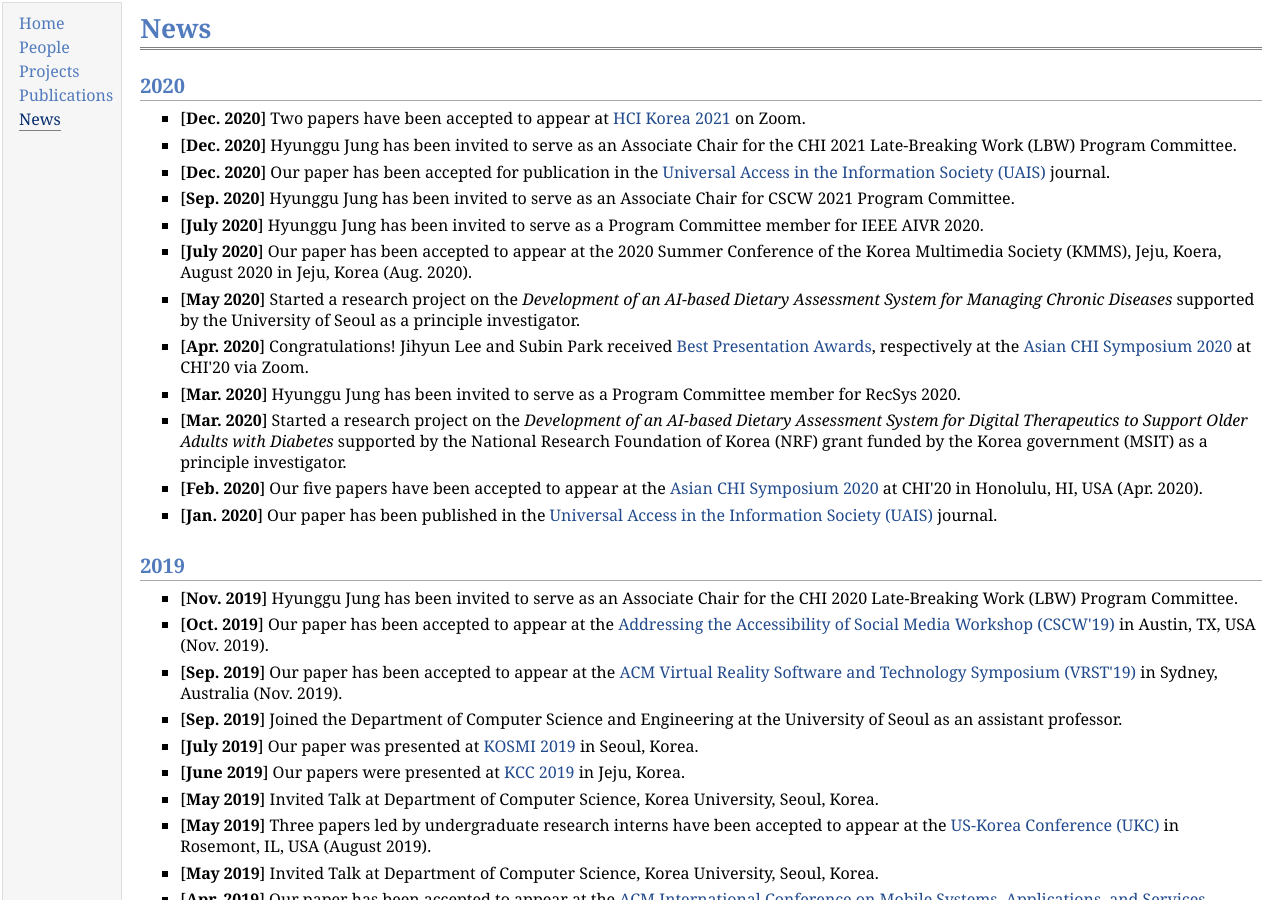
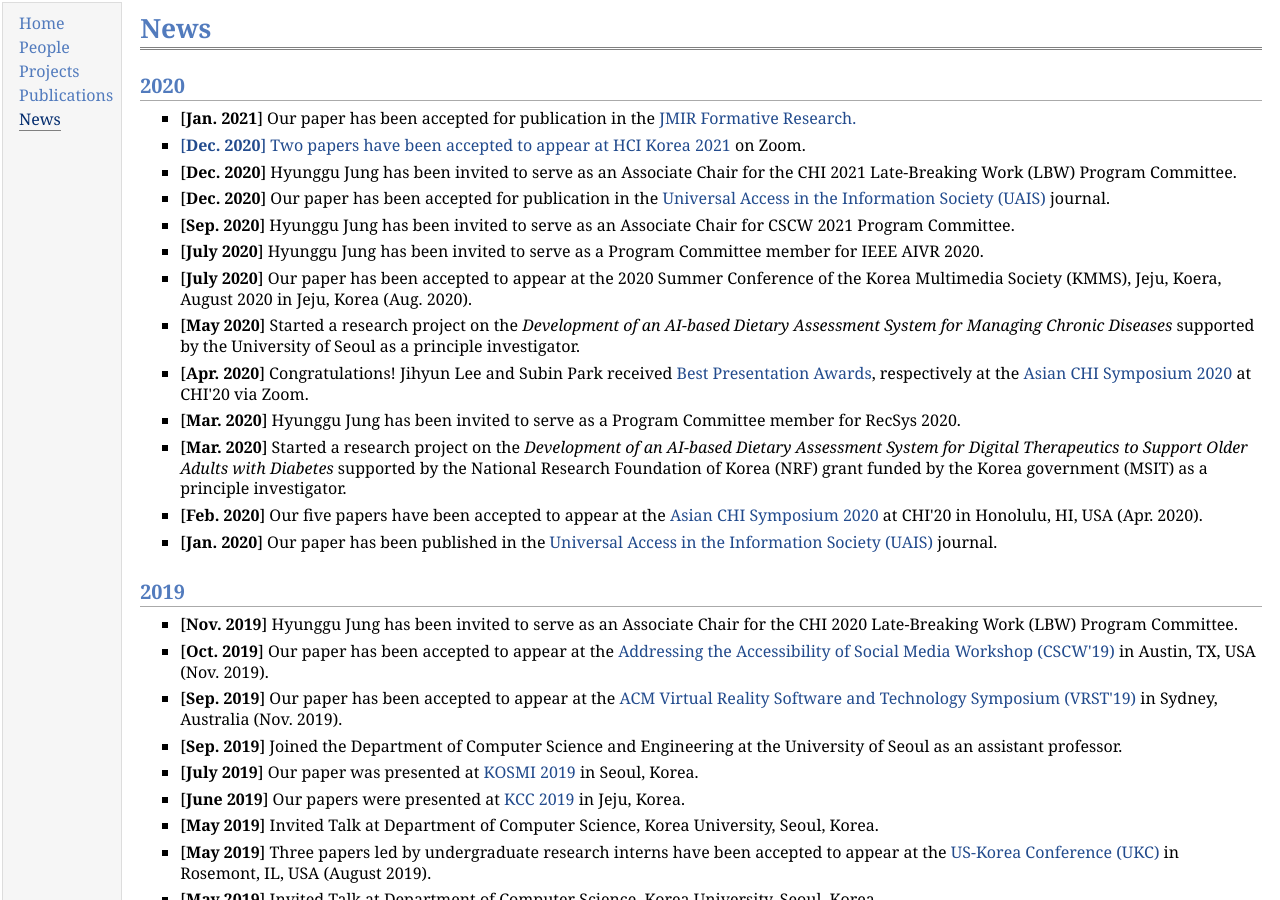
Before and after one commit to hcail/hcail-backup.github.io, a Jekyll site: the page news/news.html, which Jekyll copies as it is, in a window 1280 px wide and 900 px high. Built offline with Jekyll 4.4.1, drawn with Linux system fonts in a browser that asks for light colours.

Commit message:
news updated

```diff
--- a/index.html
+++ b/index.html
@@ -60,7 +60,7 @@
 <h2>What's new?</h2>
 <ul>
   <li><p>[<b>Jan. 2021</b>] Our paper has been accepted for publication
-    in the <a href="https://formative.jmir.org/">JMIR Formative Research (JFR).</p>
+    in the <a href="https://formative.jmir.org/">JMIR Formative Research.</p>
   </li>
   <li><p>[<b>Dec. 2020</b>] Two papers have been accepted to appear
     at <a href="https://conference.hcikorea.org/hcik2021/">HCI Korea 2021</a> on Zoom.</p>
--- a/news/news.html
+++ b/news/news.html
@@ -23,7 +23,11 @@
   </div>
   <h2>2020</h2>
   <ul>
-    <li><p>[<b>Dec. 2020</b>] Two papers have been accepted to appear at <a href="https://conference.hcikorea.org/hcik2021/">HCI Korea 2021</a> on Zoom.</p>
+    <li><p>[<b>Jan. 2021</b>] Our paper has been accepted for publication
+      in the <a href="https://formative.jmir.org/">JMIR Formative Research.</p>
+    </li>
+    <li><p>[<b>Dec. 2020</b>] Two papers have been accepted to appear
+      at <a href="https://conference.hcikorea.org/hcik2021/">HCI Korea 2021</a> on Zoom.</p>
     </li>
     <li><p>[<b>Dec. 2020</b>] Hyunggu Jung has been invited to serve as an Associate Chair for the CHI 2021 Late-Breaking Work (LBW) Program Committee.</p>
     </li>
```
Also changed, not shown: 1 other file.
